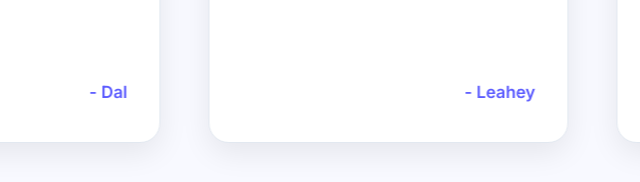
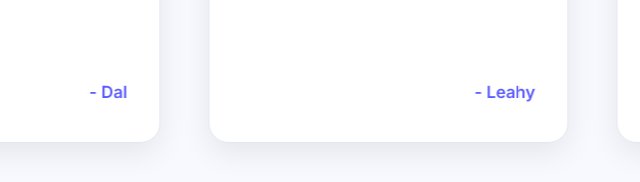
Before and after one commit to CMCapitalSteve/CM-CAPITAL, a plain HTML site: page index.html in a window 1280 px wide. Shown: the part 5378-5560 px from the top of the page, 0-640 px from the left. Drawn offline with nearby package versions, Linux system fonts and the light colour scheme.

Commit message:
Correct author name from 'Leahey' to 'Leahy'

```diff
--- a/index.html
+++ b/index.html
@@ -261,7 +261,7 @@
           <div class="review-text">
             "I'm so grateful to be part of this amazing community. The course, the support, and the people here are on another level — highly recommend!"
           </div>
-          <div class="review-author">- Leahey</div>
+          <div class="review-author">- Leahy</div>
         </div>
         <!-- Review 3 - Mo -->
         <div class="review-card">
@@ -300,7 +300,7 @@
           <div class="review-text">
             "I'm so grateful to be part of this amazing community. The course, the support, and the people here are on another level — highly recommend!"
           </div>
-          <div class="review-author">- Leahey</div>
+          <div class="review-author">- Leahy</div>
         </div>
         <div class="review-card">
           <div class="review-text">
@@ -332,7 +332,7 @@
           <div class="review-text">
             "I'm so grateful to be part of this amazing community. The course, the support, and the people here are on another level — highly recommend!"
           </div>
-          <div class="review-author">- Leahey</div>
+          <div class="review-author">- Leahy</div>
         </div>
         <div class="review-card">
           <div class="review-text">
```
